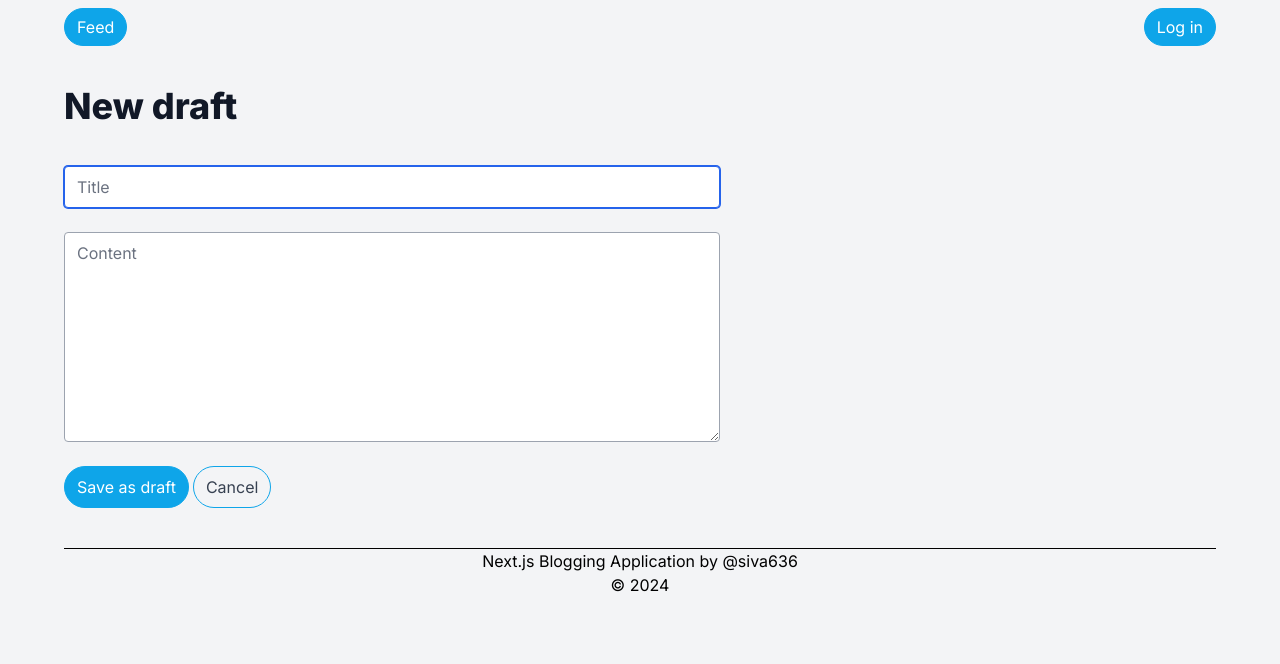
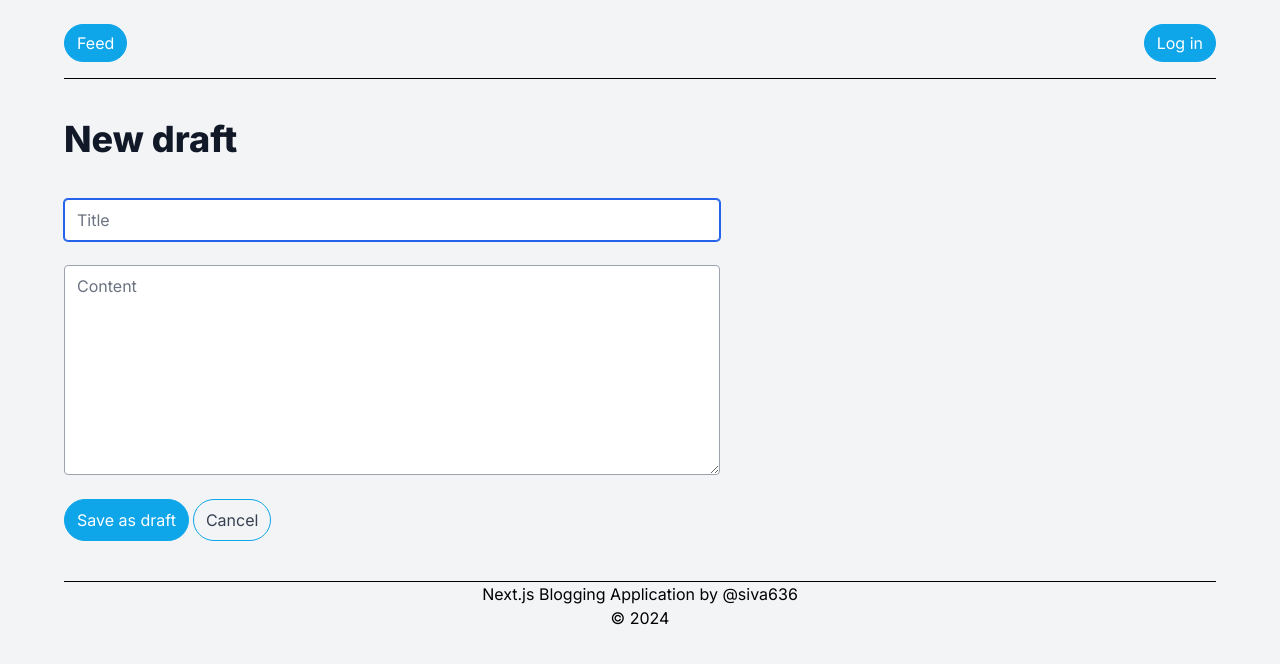
Before and after one commit to siva636/nextjs-blog, a Next.js app: page /create in a window 1280 px wide. Shown: the top 664 px of the page. Built offline with nearby package versions, Linux system fonts and the light colour scheme; no server answers.

Commit message:
Header improved

```diff
--- a/components/Header.tsx
+++ b/components/Header.tsx
@@ -84,7 +84,7 @@ export default function Header() {
   }
 
   return (
-    <nav className='nav flex flex-col md:flex-row justify-between items-end gap-1 mt-2 mb-10'>
+    <nav className='nav flex flex-col md:flex-row justify-between items-end gap-1 mt-2 mb-10 py-4 border-b border-black'>
       {left}
       {right}
     </nav>
```
